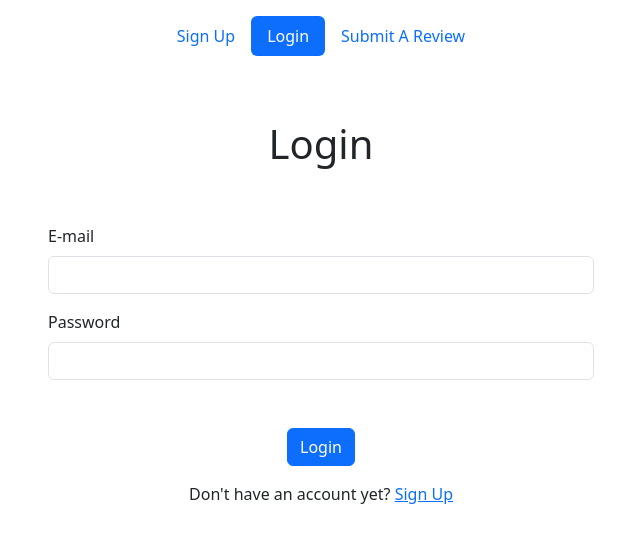
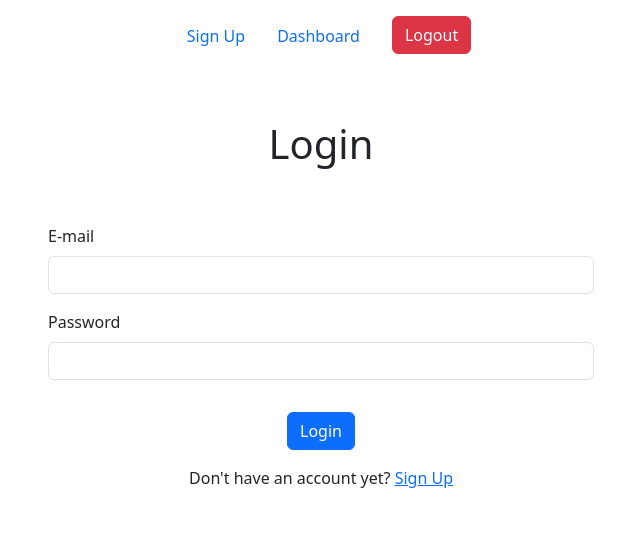
Before and after one commit to nkat001/FIT5032-Assignment, a Vue app in the folder WellnessHub/: page /login in a window 1280 px wide. Shown: the top 542 px of the page, without its empty margins (319-959 px from the left). Built offline with nearby package versions, Linux system fonts and the light colour scheme; sample sign-in values are in the browser's storage.

Commit message:
feat: routing setup

```diff
--- a/WellnessHub/src/components/BHeader.vue
+++ b/WellnessHub/src/components/BHeader.vue
@@ -5,14 +5,15 @@
                 <li class="nav-item">
                     <router-link to="/signup" class="nav-link" active-class="active">Sign Up</router-link>
                 </li>
-                <li class="nav-item">
-                    <router-link to="/login" class="nav-link" active-class="active">Login</router-link>
-                </li>
                 <li class="nav-item" v-if="isAuthenticated">
                     <router-link to="/dashboard" class="nav-link" active-class="active">Dashboard</router-link>
                 </li>
-                <li class="nav-item">
+                <li class="nav-item" v-if="isAuthenticated && userType === 'Patient'">
                     <router-link to="/review" class="nav-link" active-class="active">Submit A Review</router-link>
+                </li>
+                <li class="nav-item ms-3">
+                    <button class="btn btn-danger" v-if="isAuthenticated" @click="logout">Logout</button>
+                    <router-link v-else to="/login" class="nav-link" active-class="active">Login</router-link>
                 </li>
             </ul>
         </header>
@@ -20,5 +21,7 @@
 </template>
 
 <script setup>
-const { isAuthenticated } = localStorage.getItem('isAuthenticated') === 'true'
+import { useAuth } from '@/composables/useAuth';
+
+const { isAuthenticated, userType, logout } = useAuth();
 </script>
--- /dev/null
+++ b/WellnessHub/src/composables/useAuth.js
@@ -0,0 +1,51 @@
+import { ref, computed, watch } from 'vue';
+import { useRouter } from 'vue-router';
+
+export const useAuth = () => {
+    const router = useRouter();
+    const isAuthenticated = ref(localStorage.getItem('isAuthenticated') === 'true');
+    const users = JSON.parse(localStorage.getItem('users')) || [];
+    const currentUserEmail = ref(localStorage.getItem('currentUserEmail'));
+    const currentUser = ref(users.find(user => user.email === currentUserEmail.value));
+    const userType = computed(() => currentUser.value?.userType || '');
+
+    // watch(currentUserEmail, (newEmail) => {
+    //     currentUser.value = users.find(user => user.email === newEmail);
+    // });
+
+    // watch(isAuthenticated, (newStatus) => {
+    //     if (!newStatus) {
+    //         router.push('/');
+    //     }
+    // });
+
+    const login = (email, password) => {
+        const user = users.find(user => user.email === email && user.password === password);
+        if (user) {
+            localStorage.setItem('isAuthenticated', 'true');
+            localStorage.setItem('currentUserEmail', user.email);
+            isAuthenticated.value = true;
+            currentUserEmail.value = user.email;
+            router.push('/dashboard');
+            return ''
+        } else {
+            return 'Invalid Credentials. Please try again.'
+        }
+    };
+
+    const logout = () => {
+        localStorage.removeItem('isAuthenticated');
+        localStorage.removeItem('currentUserEmail');
+        isAuthenticated.value = false;
+        currentUserEmail.value = null;
+        router.push('/');
+    };
+
+    return {
+        isAuthenticated,
+        currentUser,
+        userType,
+        login,
+        logout
+    };
+}
--- a/WellnessHub/src/router/index.js
+++ b/WellnessHub/src/router/index.js
@@ -3,7 +3,7 @@ import HomeView from "@/views/HomeView.vue";
 import LoginView from "@/views/LoginView.vue";
 import RatingView from "@/views/RatingView.vue";
 import SignUpView from "@/views/SignUpView.vue";
-import { createRouter, createWebHistory, RouterView } from "vue-router";
+import { createRouter, createWebHistory } from "vue-router";
 const routes = [
   {
     path: "/",
@@ -24,6 +24,7 @@ const routes = [
     path: "/review",
     name: "Review",
     component: RatingView,
+    meta: { requiresAuth: true },
   },
   {
     path: "/dashboard",
@@ -39,8 +40,9 @@ const router = createRouter({
 });
 
 router.beforeEach((to, from, next) => {
+  const isAuthenticated = localStorage.getItem('isAuthenticated') === 'true'
+
   if (to.matched.some((record) => record.meta.requiresAuth)) {
-    const isAuthenticated = localStorage.getItem("isAuthenticated");
     if (!isAuthenticated) {
       next('/login');
     } else {
--- a/WellnessHub/src/views/LoginView.vue
+++ b/WellnessHub/src/views/LoginView.vue
@@ -19,14 +19,11 @@
                                 v-model="formData.password" />
                             <div v-if="errors.password" class="text-danger">{{ errors.password }}</div>
                         </div>
-                        <div class="col-12 mb-3">
-                        </div>
                         <div v-if="loginError" class="text-danger text-center">{{ loginError }}</div>
                         <div class="col-12 text-center mt-3">
                             <button type="submit" class="btn btn-primary">Login</button>
                             <p class="m-3">Don't have an account yet? <a href="/signup">Sign Up</a></p>
                         </div>
-
                     </div>
                 </form>
             </div>
@@ -35,10 +32,10 @@
 </template>
 
 <script setup>
-import { ref } from 'vue'
-import { useRouter } from 'vue-router';
+import { ref } from 'vue';
+import { useAuth } from '@/composables/useAuth';
 
-const router = useRouter()
+const { login } = useAuth()
 
 const formData = ref({
     email: '',
@@ -74,19 +71,12 @@ const submitForm = () => {
     validatePassword(true)
 
     if (!errors.value.email && !errors.value.password) {
-        const users = JSON.parse(localStorage.getItem('users')) || []
-        console.log();
-
-        const user = users.find(user => user.email === formData.value.email && user.password === formData.value.password)
-        if (user) {
-            localStorage.setItem('isAuthenticated', 'true')
-            localStorage.setItem('currentUserEmail', formData.value.email)
-            alert('Login successfull!')
-            loginError.value = null
-            router.push('/dashboard')
-        }
-        else {
-            loginError.value = 'Invalid email or password. Please try again.'
+        const { email, password } = formData.value;
+        const result = login(email, password)
+        if (typeof result === 'string') {
+            loginError.value = result;
+        } else {
+            loginError.value = null;
         }
     }
 }
```
